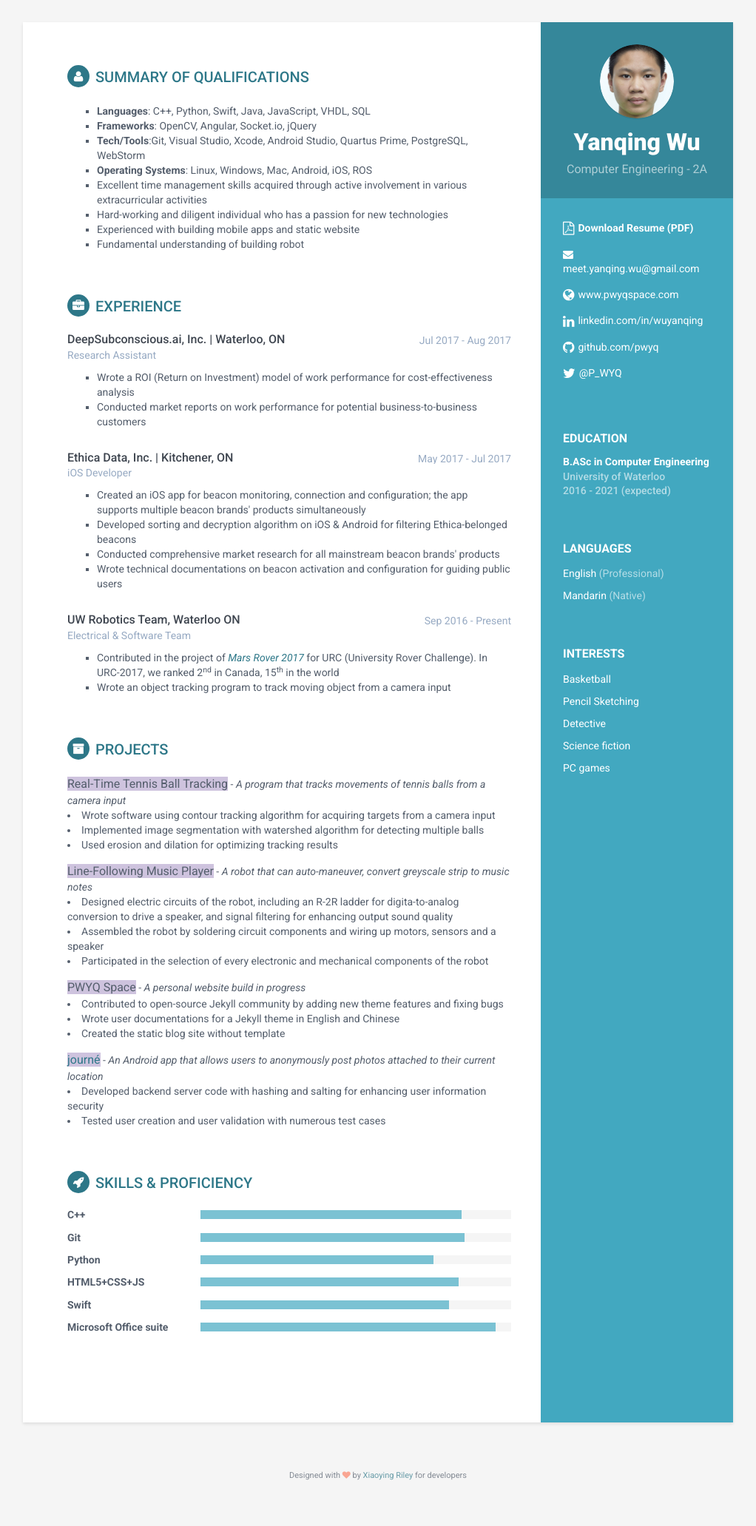
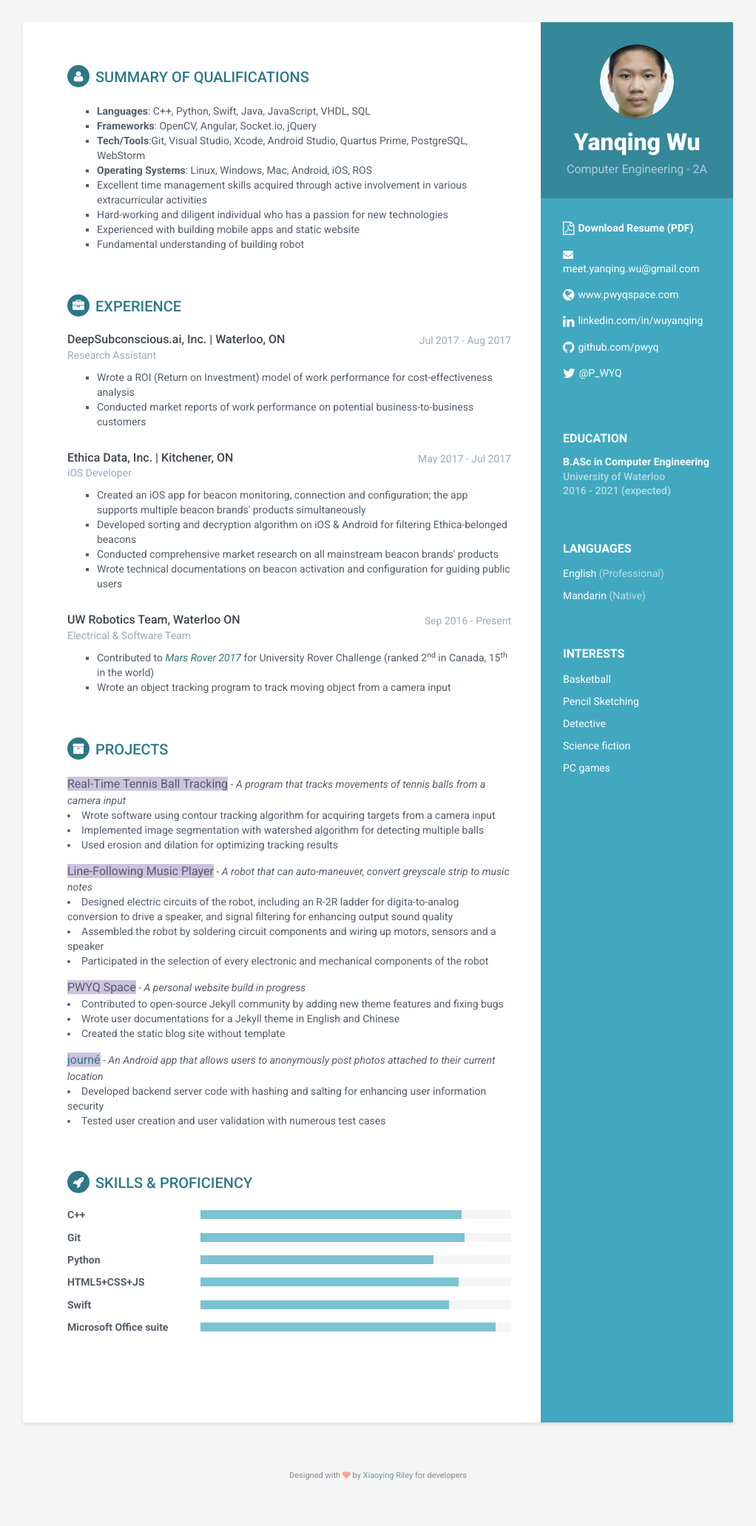
Before and after one commit to pwyq/blog, a Jekyll site: the page built from resume/index.html, in a window 1280 px wide. Shown: the whole page at 74% size, without its empty margins (129-1151 px from the left). Built offline with Jekyll 4.4.1, drawn with Linux system fonts in a browser that asks for light colours.

Commit message:
[fix] ...

```diff
--- a/_includes/_resume/cv_experience.html
+++ b/_includes/_resume/cv_experience.html
@@ -12,7 +12,7 @@
                     <div class="details">
                         <ul style="list-style-type:square">
                             <li>Wrote a ROI (Return on Investment) model of work performance for cost-effectiveness analysis</li>
-                            <li>Conducted market reports on work performance for potential business-to-business customers</li>
+                            <li>Conducted market reports of work performance on potential business-to-business customers</li>
                         </ul>
                     </div><!--//details-->
                 </div><!--//item-->
@@ -29,7 +29,7 @@
                         <ul style="list-style-type:square">
                             <li>Created an iOS app for beacon monitoring, connection and configuration; the app supports multiple beacon brands' products simultaneously</li>
                             <li>Developed sorting and decryption algorithm on iOS & Android for filtering Ethica-belonged beacons</li>
-                            <li>Conducted comprehensive market research for all mainstream beacon brands' products</li>
+                            <li>Conducted comprehensive market research on all mainstream beacon brands' products</li>
                             <li>Wrote technical documentations on beacon activation and configuration for guiding public users</li>
                         </ul>
                     </div><!--//details-->
@@ -45,7 +45,7 @@
                     </div><!--//meta-->
                     <div class="details">
                         <ul style="list-style-type:square">
-                            <li>Contributed in the project of <a href="https://www.youtube.com/watch?v=xi5wFZ1SiKU"><i>Mars Rover 2017</i></a> for URC (University Rover Challenge). In URC-2017, we ranked 2<sup>nd</sup> in Canada, 15<sup>th</sup> in the world</li>
+                            <li>Contributed to <a href="https://www.youtube.com/watch?v=xi5wFZ1SiKU"><i>Mars Rover 2017</i></a> for University Rover Challenge (ranked 2<sup>nd</sup> in Canada, 15<sup>th</sup> in the world)</li>
                             <li>Wrote an object tracking program to track moving object from a camera input</li>
                         </ul>
                     </div><!--//details-->
```
Also changed, not shown: 1 other file.
